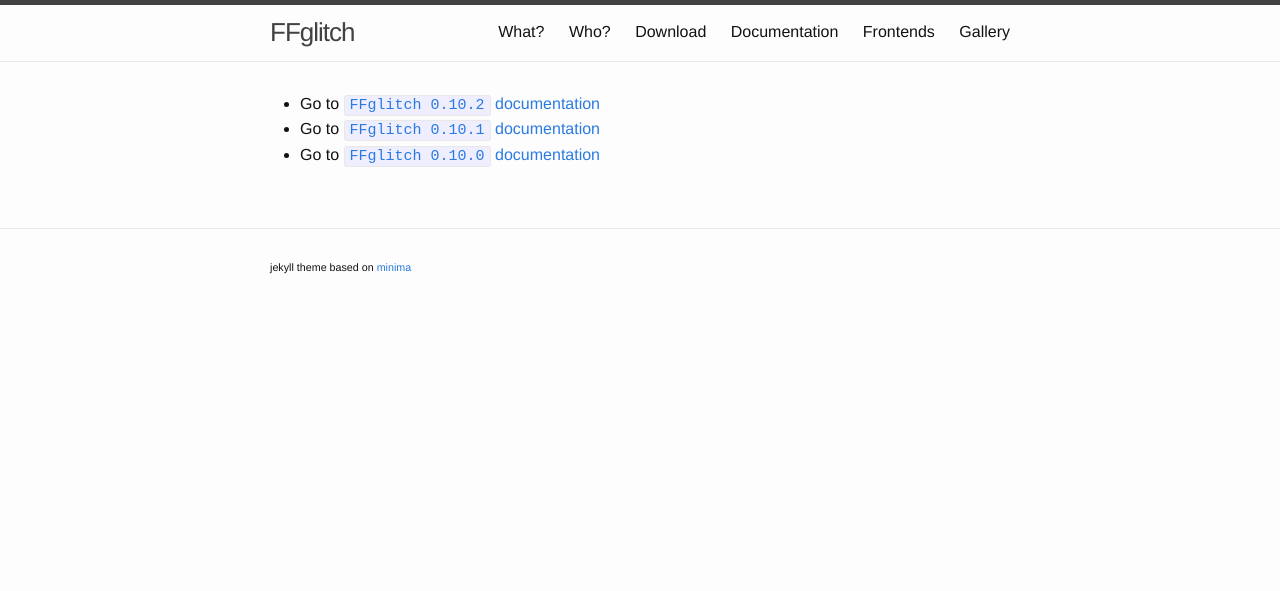
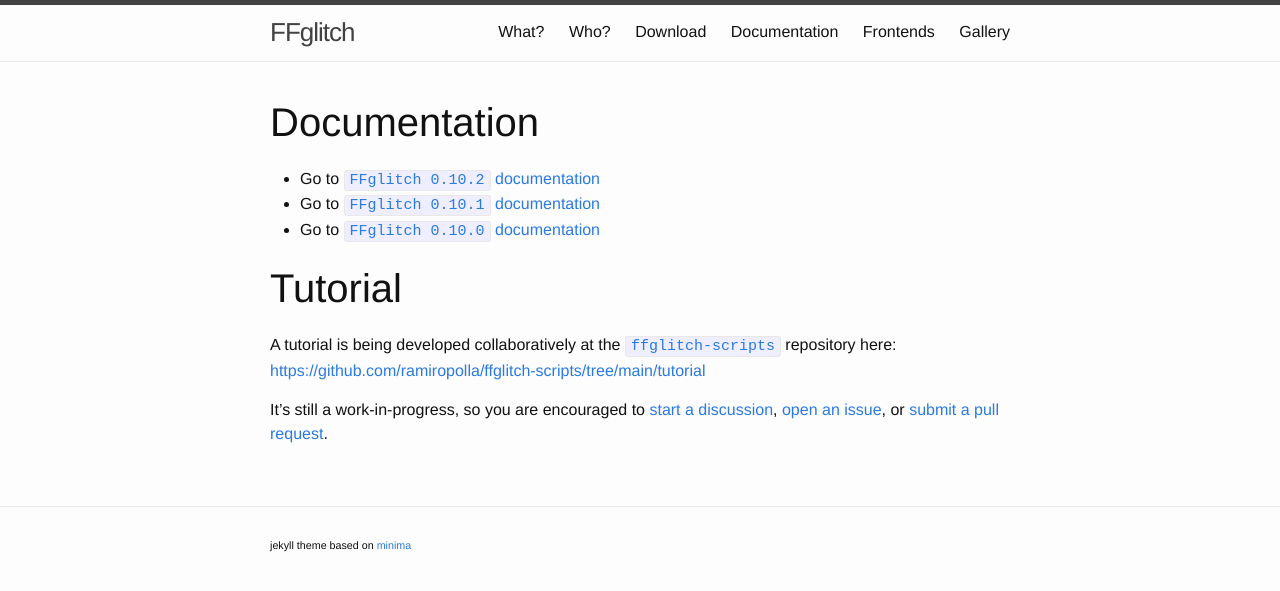
Before and after one commit to ramiropolla/ffglitch.org, a Jekyll site: the page built from documentation.md, in a window 1280 px wide. Shown: the top 591 px of the page. Built offline with Jekyll 4.4.1, drawn with Linux system fonts in a browser that asks for light colours.

Commit message:
documentation: add link to tutorial

```diff
--- a/documentation.md
+++ b/documentation.md
@@ -4,6 +4,20 @@
 permalink: /docs/
 ---
 
+Documentation
+=============
+
 * Go to [`FFglitch 0.10.2` documentation](0.10.2)
 * Go to [`FFglitch 0.10.1` documentation](0.10.1)
 * Go to [`FFglitch 0.10.0` documentation](0.10.0)
+
+Tutorial
+========
+
+A tutorial is being developed collaboratively at the [`ffglitch-scripts`](https://github.com/ramiropolla/ffglitch-scripts) repository here:
+[https://github.com/ramiropolla/ffglitch-scripts/tree/main/tutorial](https://github.com/ramiropolla/ffglitch-scripts/tree/main/tutorial)
+
+It's still a work-in-progress, so you are encouraged to
+[start a discussion](https://github.com/ramiropolla/ffglitch-scripts/discussions),
+[open an issue](https://github.com/ramiropolla/ffglitch-scripts/issues), or
+[submit a pull request](https://github.com/ramiropolla/ffglitch-scripts/pulls).
```
